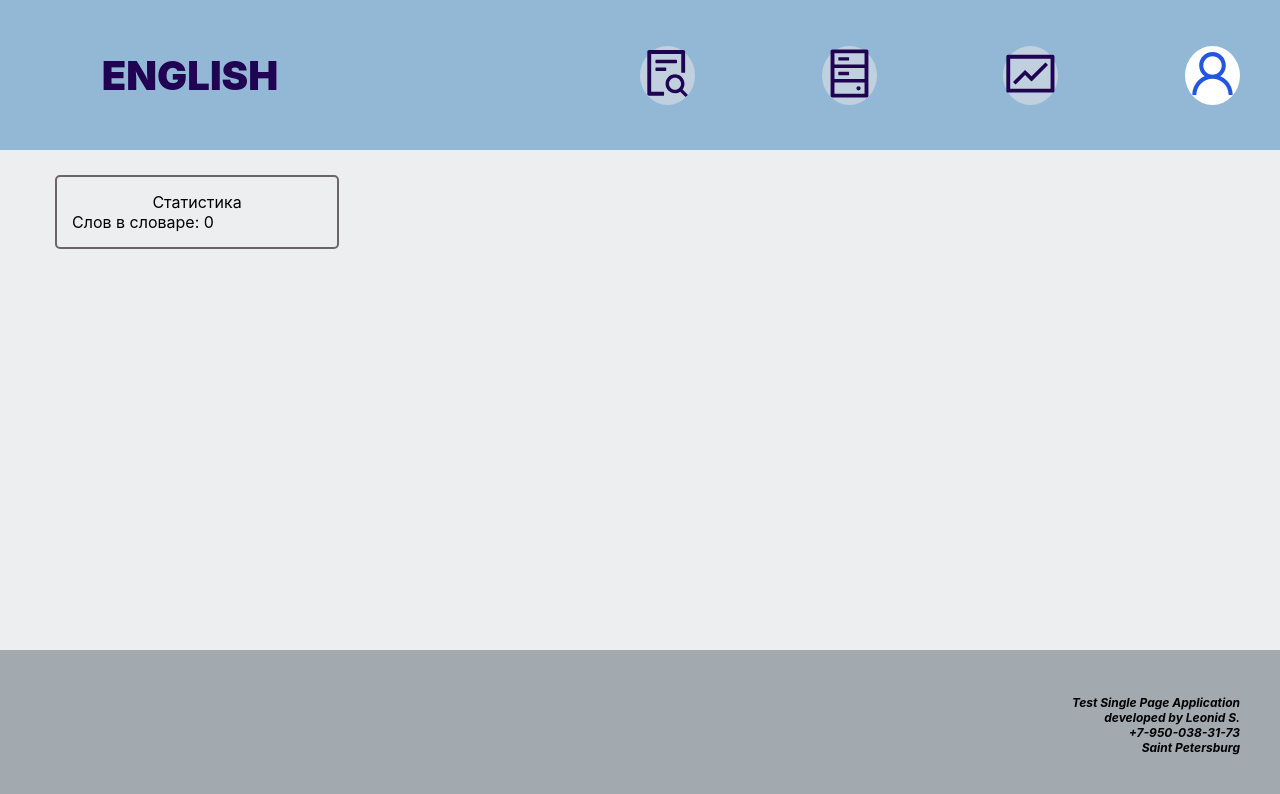
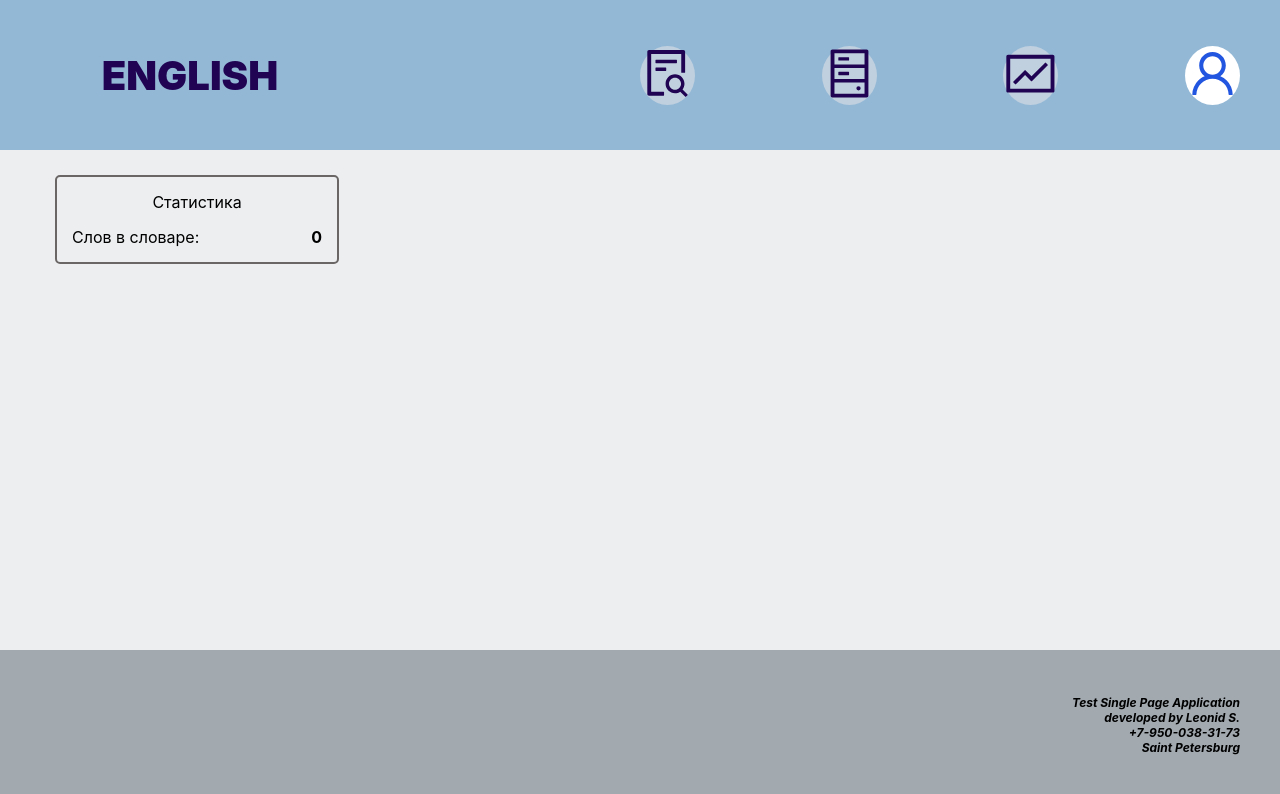
Before and after one commit to AlexCole999/first-project-eng, a React (Create React App) app: page /first-project-eng/profile in a window 1280 px wide. Shown: the top 794 px of the page. Built offline with nearby package versions, Linux system fonts and the light colour scheme; no server answers; the database is empty.

Commit message:
Profile component --->>> created statistic view

```diff
--- a/src/components/App/Dashboard/Profile/Profile.css
+++ b/src/components/App/Dashboard/Profile/Profile.css
@@ -4,3 +4,8 @@
   border:2px solid rgb(107, 102, 102);
   border-radius: 5px;
 }
+.statistic-item{
+  display: flex;
+  justify-content: space-between;
+  margin-top: 15px;
+}
--- a/src/components/App/Dashboard/Profile/Profile.jsx
+++ b/src/components/App/Dashboard/Profile/Profile.jsx
@@ -5,19 +5,25 @@ import { collection, getDocs } from 'firebase/firestore';
 export default function Profile(props) {
 
   const initialState = 'загрузка...'
-  const [state, setstate] = useState(initialState)
+  const [vocabularyLength, setVocabularyLength] = useState(initialState)
   useEffect(getData, [])
 
   function getData() {
     getDocs(collection(props.firebase, "users", "user", "appendedwords"))
       .then(x => {
-        setstate(x.docs.length); console.log(x)
+        setVocabularyLength(x.docs.length); console.log(x)
       })
   }
   return (
     <div className="Profile">
-      <div style={{ display: 'flex', justifyContent: 'center' }}><div>Статистика</div></div>
-      <div>Слов в словаре: {state}</div>
+      <div className="statistic">
+        <div style={{ display: 'flex', justifyContent: 'center' }}>
+          <div>Статистика</div>
+        </div>
+        <div className='statistic-item'>
+          <div>Слов в словаре: </div><div><b>{vocabularyLength}</b></div>
+        </div>
+      </div>
     </div>
   )
 }
```
